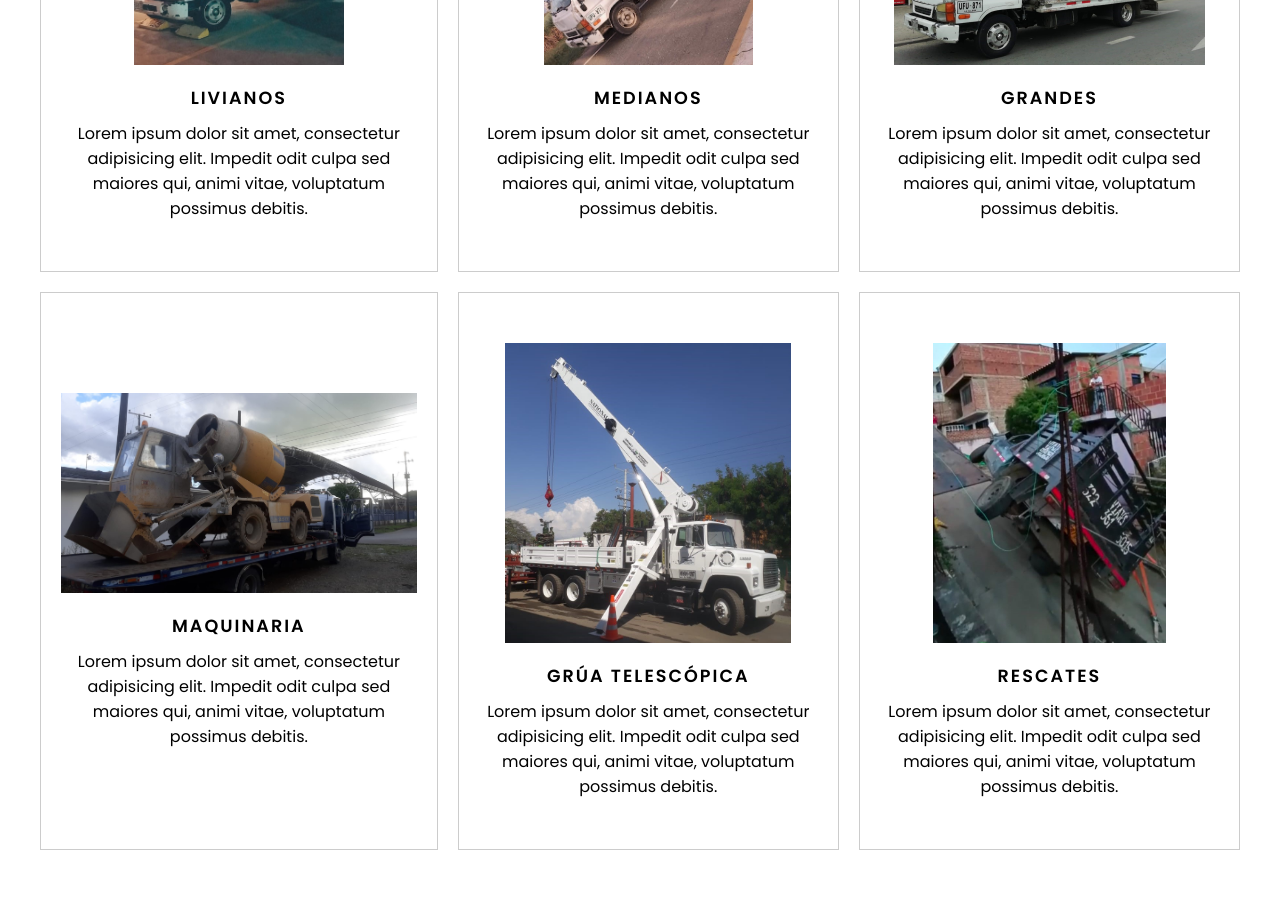
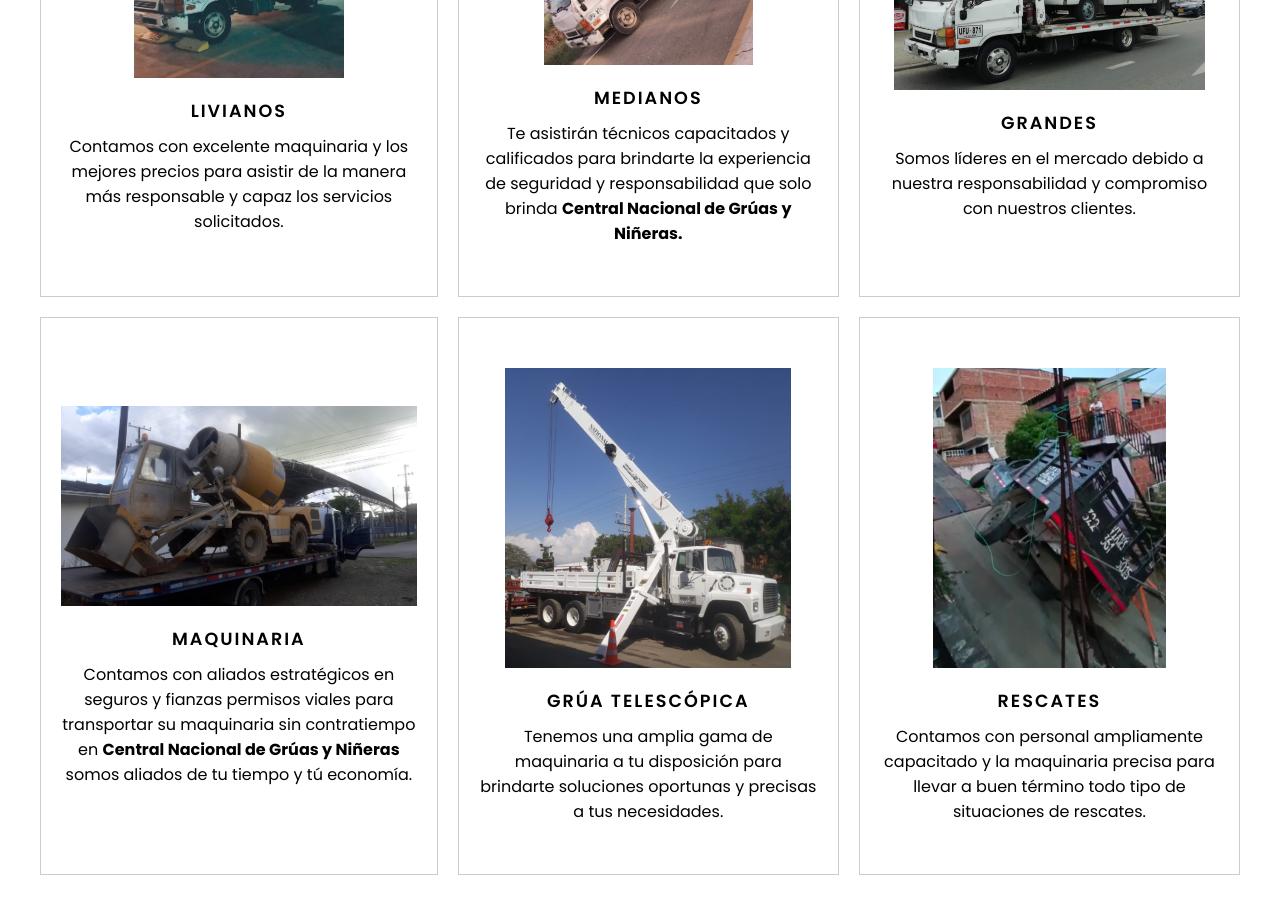
Before and after one commit to JaRodriguez97/asistenciaGruas, an Angular app: page / in a window 1280 px wide. Shown: the part 2060-2973 px from the top of the page. Built offline with nearby package versions, Linux system fonts and the light colour scheme.

Commit message:
Servicios especificados

```diff
--- a/src/app/components/servicios/servicios.component.html
+++ b/src/app/components/servicios/servicios.component.html
@@ -11,32 +11,35 @@
       <img src="../../../assets/servicioImg/servicio01.jpeg" alt="servicio01" />
       <h2>Livianos</h2>
       <p>
-        Lorem ipsum dolor sit amet, consectetur adipisicing elit. Impedit odit
-        culpa sed maiores qui, animi vitae, voluptatum possimus debitis.
+        Contamos con excelente maquinaria y los mejores precios para asistir de
+        la manera más responsable y capaz los servicios solicitados.
       </p>
     </div>
     <div class="serviceBox">
       <img src="../../../assets/servicioImg/servicio02.jpeg" alt="servicio02" />
       <h2>medianos</h2>
       <p>
-        Lorem ipsum dolor sit amet, consectetur adipisicing elit. Impedit odit
-        culpa sed maiores qui, animi vitae, voluptatum possimus debitis.
+        Te asistirán técnicos capacitados y calificados para brindarte la
+        experiencia de seguridad y responsabilidad que solo brinda
+        <strong> Central Nacional de Grúas y Niñeras.</strong>
       </p>
     </div>
     <div class="serviceBox">
       <img src="../../../assets/servicioImg/servicio03.jpeg" alt="servicio03" />
       <h2>grandes</h2>
       <p>
-        Lorem ipsum dolor sit amet, consectetur adipisicing elit. Impedit odit
-        culpa sed maiores qui, animi vitae, voluptatum possimus debitis.
+        Somos líderes en el mercado debido a nuestra responsabilidad y
+        compromiso con nuestros clientes.
       </p>
     </div>
     <div class="serviceBox">
       <img src="../../../assets/servicioImg/servicio04.jpeg" alt="servicio04" />
       <h2>maquinaria</h2>
       <p>
-        Lorem ipsum dolor sit amet, consectetur adipisicing elit. Impedit odit
-        culpa sed maiores qui, animi vitae, voluptatum possimus debitis.
+        Contamos con aliados estratégicos en seguros y fianzas permisos viales
+        para transportar su maquinaria sin contratiempo en
+        <strong> Central Nacional de Grúas y Niñeras</strong>
+        somos aliados de tu tiempo y tú economía.
       </p>
     </div>
     <div class="serviceBox">
@@ -47,8 +50,8 @@
       />
       <h2>grúa telescópica</h2>
       <p>
-        Lorem ipsum dolor sit amet, consectetur adipisicing elit. Impedit odit
-        culpa sed maiores qui, animi vitae, voluptatum possimus debitis.
+        Tenemos una amplia gama de maquinaria a tu disposición para brindarte
+        soluciones oportunas y precisas a tus necesidades.
       </p>
     </div>
     <div class="serviceBox">
@@ -59,8 +62,8 @@
       />
       <h2>rescates</h2>
       <p>
-        Lorem ipsum dolor sit amet, consectetur adipisicing elit. Impedit odit
-        culpa sed maiores qui, animi vitae, voluptatum possimus debitis.
+        Contamos con personal ampliamente capacitado y la maquinaria precisa
+        para llevar a buen término todo tipo de situaciones de rescates.
       </p>
     </div>
   </div>
```
